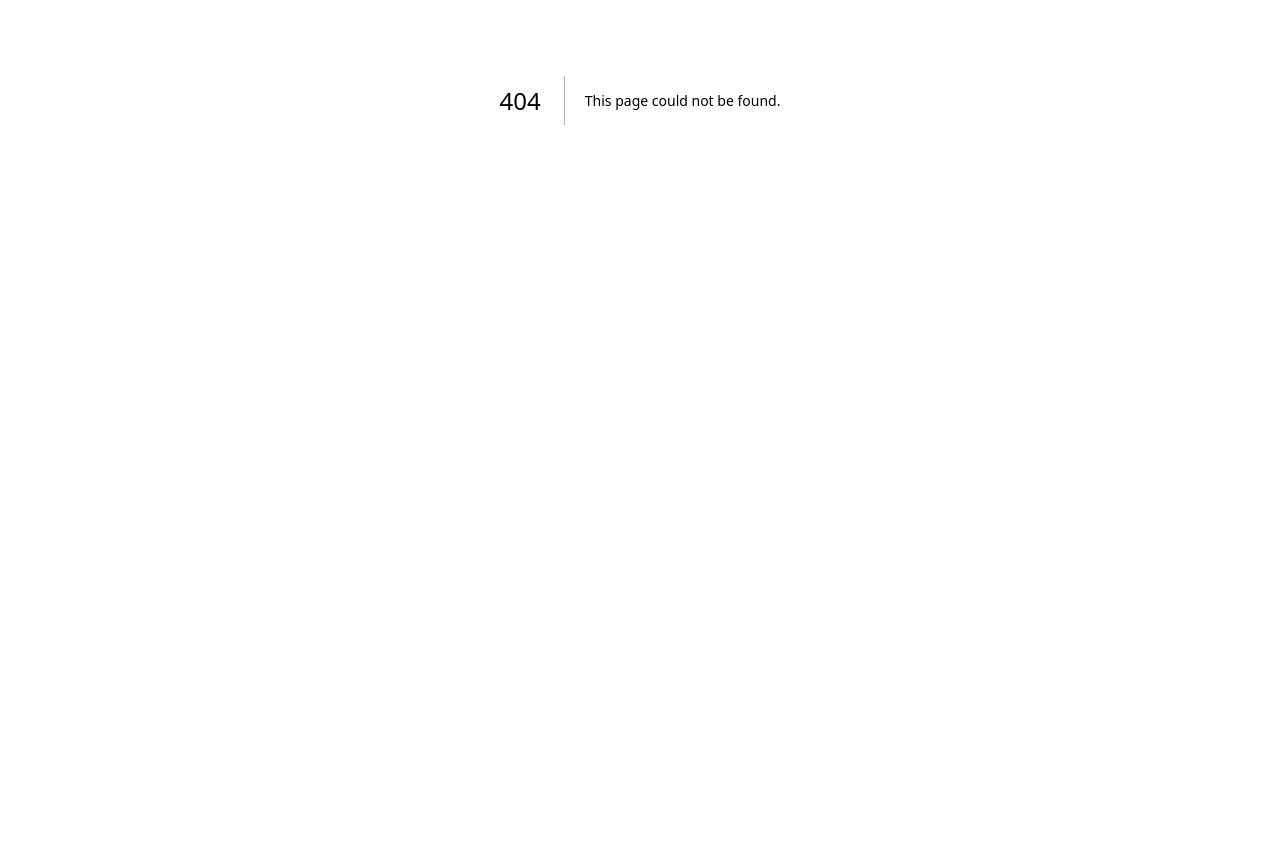
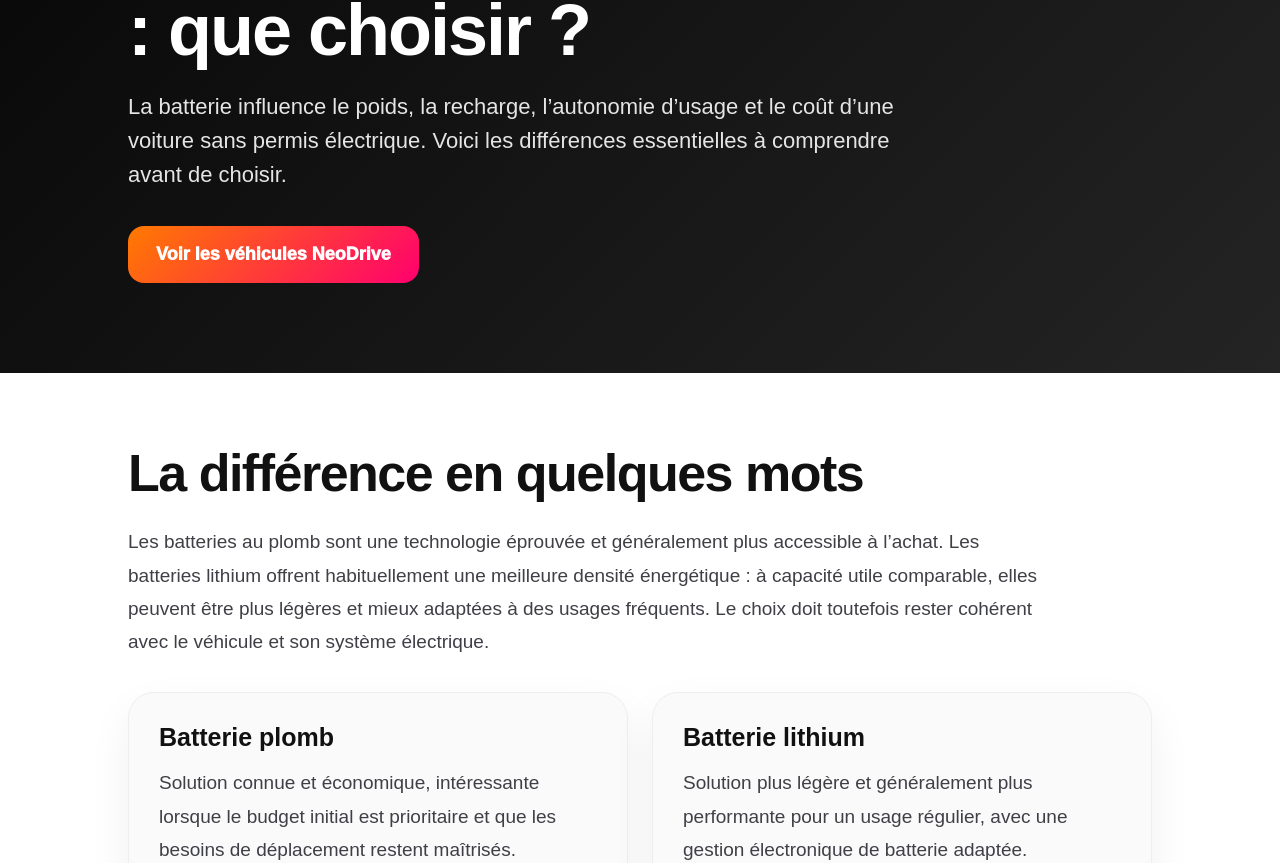
Before and after one commit to khelifamansour/neodrive-site, a Next.js app: page /batterie-lithium-ou-plomb-voiture-sans-permis in a window 1280 px wide. Before the commit this address had no page. Shown: the part 434-1297 px from the top of the page. Before the commit the page ends 934 px from the top, so only its background shows below. Built offline with nearby package versions, Linux system fonts and the light colour scheme.

Commit message:
seo: add lithium vs lead battery guide

```diff
--- /dev/null
+++ b/app/batterie-lithium-ou-plomb-voiture-sans-permis/page.tsx
@@ -0,0 +1,162 @@
+import type { Metadata } from "next";
+import styles from "../_components/seo-article.module.css";
+
+const url = "https://www.easydrive-auto.fr/batterie-lithium-ou-plomb-voiture-sans-permis";
+
+export const metadata: Metadata = {
+  title: "Batterie lithium ou plomb pour voiture sans permis ? | NeoDrive",
+  description:
+    "Lithium ou plomb pour une voiture sans permis électrique : différences, recharge, poids, durée d’usage et critères pour choisir selon vos besoins.",
+  alternates: { canonical: url },
+  openGraph: {
+    title: "Batterie lithium ou plomb pour voiture sans permis ?",
+    description:
+      "Un guide simple pour comprendre les différences entre batteries lithium et plomb sur une voiture sans permis électrique.",
+    url,
+    type: "article",
+    siteName: "NeoDrive",
+    locale: "fr_FR",
+  },
+};
+
+const faq = [
+  {
+    q: "Quelle batterie choisir pour une voiture sans permis électrique ?",
+    a: "Le bon choix dépend surtout de l’usage, du budget, de la fréquence de recharge et de l’autonomie recherchée. Une batterie lithium est généralement plus légère et plus adaptée aux usages réguliers, tandis qu’une batterie plomb peut répondre à un besoin plus économique et à des trajets limités.",
+  },
+  {
+    q: "Une batterie lithium est-elle toujours meilleure qu’une batterie plomb ?",
+    a: "Pas dans tous les cas. Le lithium présente plusieurs avantages techniques, mais son intérêt dépend du véhicule, de son système de charge, du budget et de l’utilisation réelle. Il faut comparer l’ensemble du véhicule et pas seulement la technologie de batterie.",
+  },
+  {
+    q: "Peut-on remplacer une batterie plomb par une batterie lithium ?",
+    a: "Une conversion ne doit pas être improvisée. La tension, le chargeur, le contrôleur, le BMS et les caractéristiques électriques doivent être compatibles. Demandez une validation technique avant toute modification.",
+  },
+  {
+    q: "Comment préserver la batterie d’une voiture sans permis électrique ?",
+    a: "Suivez les consignes du constructeur, utilisez le chargeur prévu pour le véhicule, évitez les conditions de stockage extrêmes et rechargez selon les recommandations correspondant à la technologie installée.",
+  },
+];
+
+export default function BatterieLithiumOuPlombPage() {
+  const articleJsonLd = {
+    "@context": "https://schema.org",
+    "@type": "Article",
+    headline: "Batterie lithium ou plomb pour voiture sans permis : que choisir ?",
+    description:
+      "Guide NeoDrive sur les différences entre batteries lithium et plomb pour voiture sans permis électrique.",
+    mainEntityOfPage: url,
+    author: { "@type": "Organization", name: "NeoDrive" },
+    publisher: { "@type": "Organization", name: "NeoDrive", url: "https://www.easydrive-auto.fr" },
+  };
+
+  const faqJsonLd = {
+    "@context": "https://schema.org",
+    "@type": "FAQPage",
+    mainEntity: faq.map((item) => ({
+      "@type": "Question",
+      name: item.q,
+      acceptedAnswer: { "@type": "Answer", text: item.a },
+    })),
+  };
+
+  return (
+    <main className={styles.page}>
+      <script type="application/ld+json" dangerouslySetInnerHTML={{ __html: JSON.stringify(articleJsonLd).replace(/</g, "\\u003c") }} />
+      <script type="application/ld+json" dangerouslySetInnerHTML={{ __html: JSON.stringify(faqJsonLd).replace(/</g, "\\u003c") }} />
+
+      <section className={styles.hero}>
+        <span className={styles.badge}>Guide batterie VSP</span>
+        <h1>Batterie lithium ou plomb pour une voiture sans permis : que choisir ?</h1>
+        <p>
+          La batterie influence le poids, la recharge, l’autonomie d’usage et le coût d’une voiture sans permis électrique. Voici les différences essentielles à comprendre avant de choisir.
+        </p>
+        <a className={styles.cta} href="/produit">Voir les véhicules NeoDrive</a>
+      </section>
+
+      <section className={styles.section}>
+        <h2>La différence en quelques mots</h2>
+        <p>
+          Les batteries au plomb sont une technologie éprouvée et généralement plus accessible à l’achat. Les batteries lithium offrent habituellement une meilleure densité énergétique : à capacité utile comparable, elles peuvent être plus légères et mieux adaptées à des usages fréquents. Le choix doit toutefois rester cohérent avec le véhicule et son système électrique.
+        </p>
+        <div className={styles.grid}>
+          <article className={styles.card}>
+            <h3>Batterie plomb</h3>
+            <p>Solution connue et économique, intéressante lorsque le budget initial est prioritaire et que les besoins de déplacement restent maîtrisés.</p>
+          </article>
+          <article className={styles.card}>
+            <h3>Batterie lithium</h3>
+            <p>Solution plus légère et généralement plus performante pour un usage régulier, avec une gestion électronique de batterie adaptée.</p>
+          </article>
+        </div>
+      </section>
+
+      <section className={`${styles.section} ${styles.dark}`}>
+        <h2>Lithium vs plomb : les critères à comparer</h2>
+        <div className={styles.tableWrap}>
+          <table className={styles.table}>
+            <thead><tr><th>Critère</th><th>Plomb</th><th>Lithium</th></tr></thead>
+            <tbody>
+              <tr><td>Budget initial</td><td>Généralement plus accessible</td><td>Généralement plus élevé</td></tr>
+              <tr><td>Poids</td><td>Plus important à capacité comparable</td><td>Généralement plus faible</td></tr>
+              <tr><td>Usage régulier</td><td>Possible avec une recharge et un entretien adaptés</td><td>Souvent mieux adaptée aux cycles réguliers</td></tr>
+              <tr><td>Gestion électronique</td><td>Dépend du système installé</td><td>BMS indispensable pour gérer et protéger le pack</td></tr>
+              <tr><td>Choix final</td><td colSpan={2}>À décider selon le véhicule, les trajets, le budget et les préconisations du constructeur</td></tr>
+            </tbody>
+          </table>
+        </div>
+      </section>
+
+      <section className={styles.section}>
+        <h2>Ne choisissez pas uniquement sur l’autonomie annoncée</h2>
+        <p>
+          L’autonomie réelle dépend de nombreux facteurs : température, relief, charge transportée, pression des pneus, vitesse, fréquence des accélérations, état de la batterie et utilisation du chauffage ou d’autres équipements. Deux conducteurs peuvent donc obtenir des résultats différents avec le même véhicule.
+        </p>
+        <p>
+          Pour comparer correctement deux versions, regardez aussi la garantie, le SAV, la disponibilité des pièces et la compatibilité du chargeur. Ce sont ces éléments qui déterminent l’expérience sur plusieurs années.
+        </p>
+      </section>
+
+      <section className={styles.section}>
+        <h2>Quel choix pour votre usage ?</h2>
+        <div className={styles.grid}>
+          <article className={styles.card}>
+            <h3>Petits trajets et budget serré</h3>
+            <p>Une version au plomb peut être cohérente lorsque les trajets quotidiens sont courts et prévisibles et que le prix d’achat est le premier critère.</p>
+          </article>
+          <article className={styles.card}>
+            <h3>Utilisation fréquente</h3>
+            <p>Le lithium devient particulièrement intéressant lorsque le véhicule est utilisé régulièrement et que le poids, la recharge et le confort d’utilisation prennent davantage d’importance.</p>
+          </article>
+        </div>
+        <p className={styles.note}>Les caractéristiques exactes varient selon le modèle et la version. Vérifiez toujours la fiche du véhicule proposé au moment de la commande.</p>
+      </section>
+
+      <section className={styles.faq}>
+        <h2>Questions fréquentes</h2>
+        {faq.map((item) => (
+          <article className={styles.faqItem} key={item.q}>
+            <h3>{item.q}</h3><p>{item.a}</p>
+          </article>
+        ))}
+      </section>
+
+      <section className={styles.section}>
+        <h2>Continuer votre recherche</h2>
+        <p>Ces guides peuvent vous aider à comparer votre budget et votre futur véhicule.</p>
+        <div className={styles.links}>
+          <a href="/guide-voiture-sans-permis">Guide voiture sans permis</a>
+          <a href="/prix-voiture-sans-permis">Prix d’une voiture sans permis</a>
+          <a href="/assurance-voiture-sans-permis">Assurance VSP</a>
+          <a href="/sav">SAV NeoDrive</a>
+        </div>
+      </section>
+
+      <section className={styles.ctaSection}>
+        <h2>Vous hésitez entre plusieurs versions ?</h2>
+        <p>Expliquez-nous vos trajets et votre usage. NeoDrive peut vous orienter vers la configuration la plus cohérente parmi les véhicules actuellement proposés.</p>
+        <a className={styles.cta} href="https://wa.me/33628261446" target="_blank" rel="noopener noreferrer">Parler avec NeoDrive</a>
+      </section>
+    </main>
+  );
+}
```
